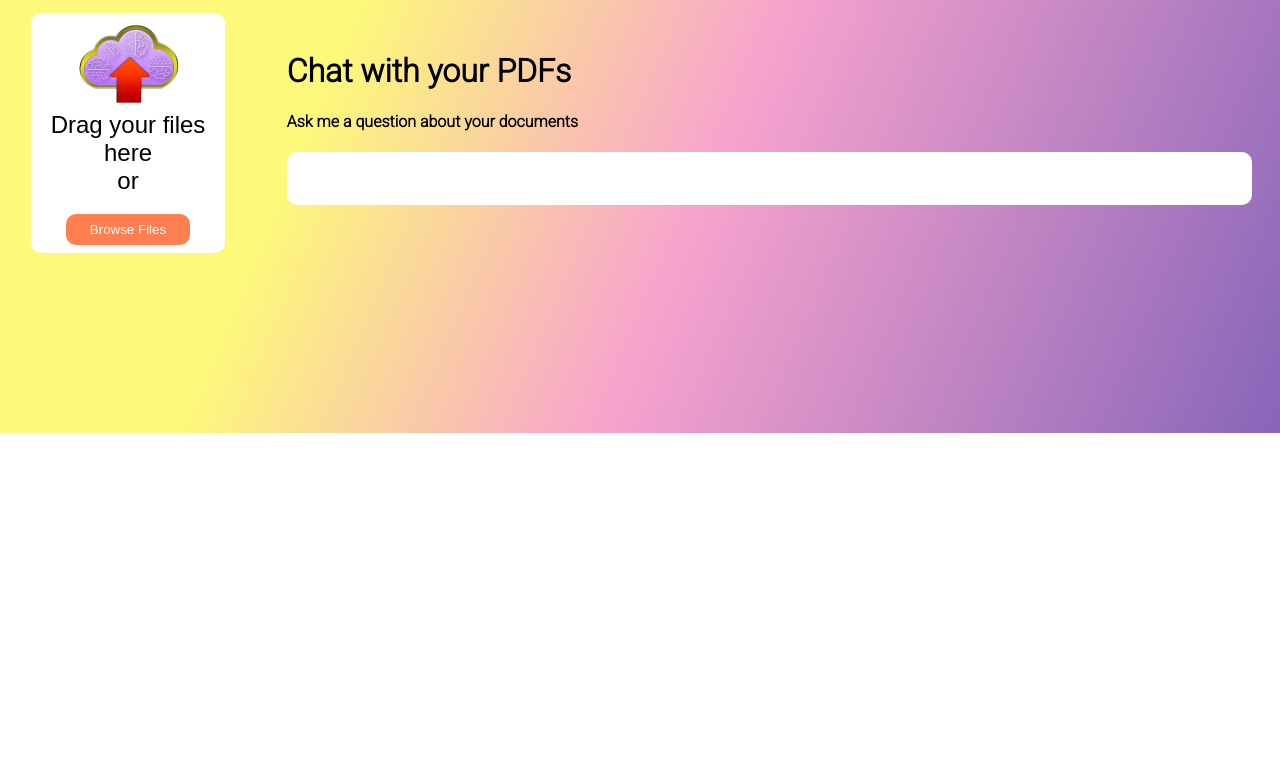
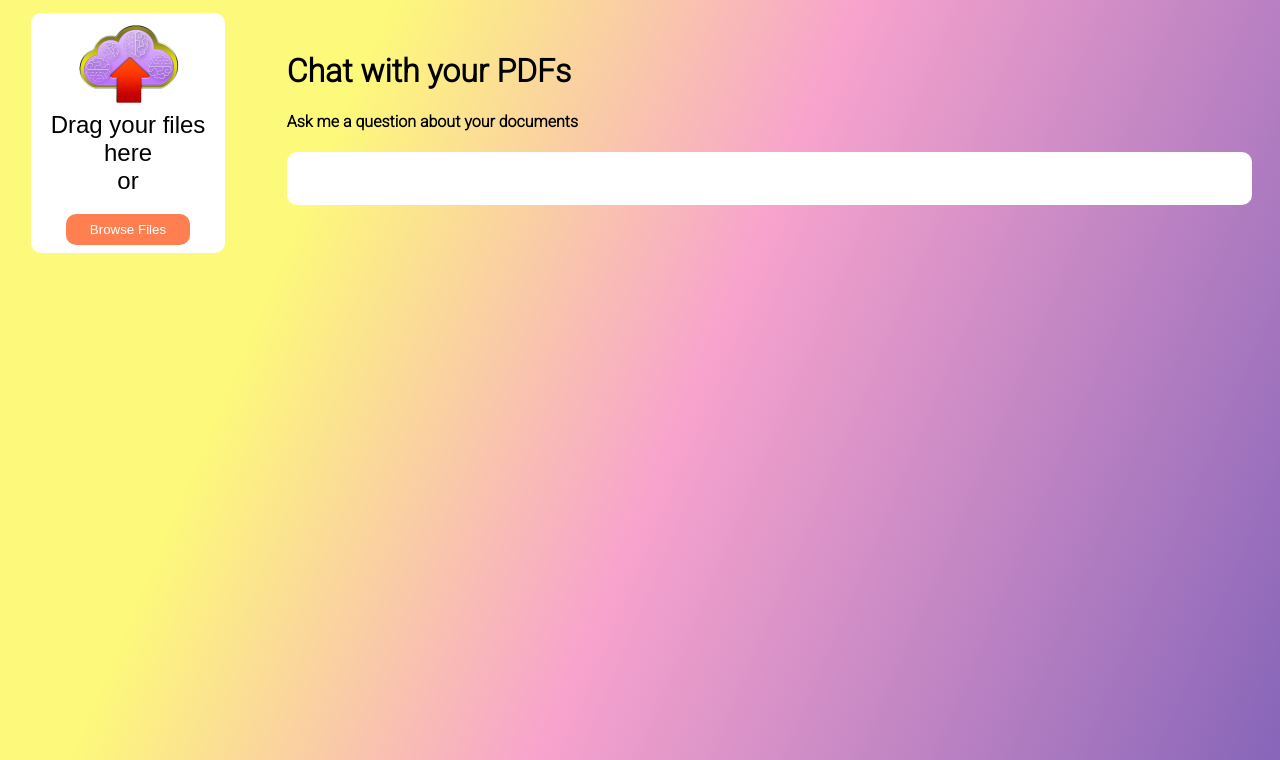
Before and after one commit to ManuelCampiUA/NGPT, a Flask app: template app/templates/index.html in a window 1280 px wide. Shown: the part 90-850 px from the top of the page. Before the commit the page ends 523 px from the top, so only its background shows below. Run offline with Flask 3, Linux system fonts and the light colour scheme; the template is opened without the code that fills it, so the values that code supplies are empty; parts of the project's set-up code (start-up, migrations or seed data) failed here and were passed over.

Commit message:
prova fix index con vh

```diff
--- a/app/static/css/style_index.css
+++ b/app/static/css/style_index.css
@@ -5,7 +5,7 @@ body {
 .grid {
     display: grid;
     grid-template-columns: 20% 80%;
-    grid-template-rows: 0.3fr 0.3fr;
+    grid-template-rows: 95vh;
     background: var(--primary-color);
 
 }
```
